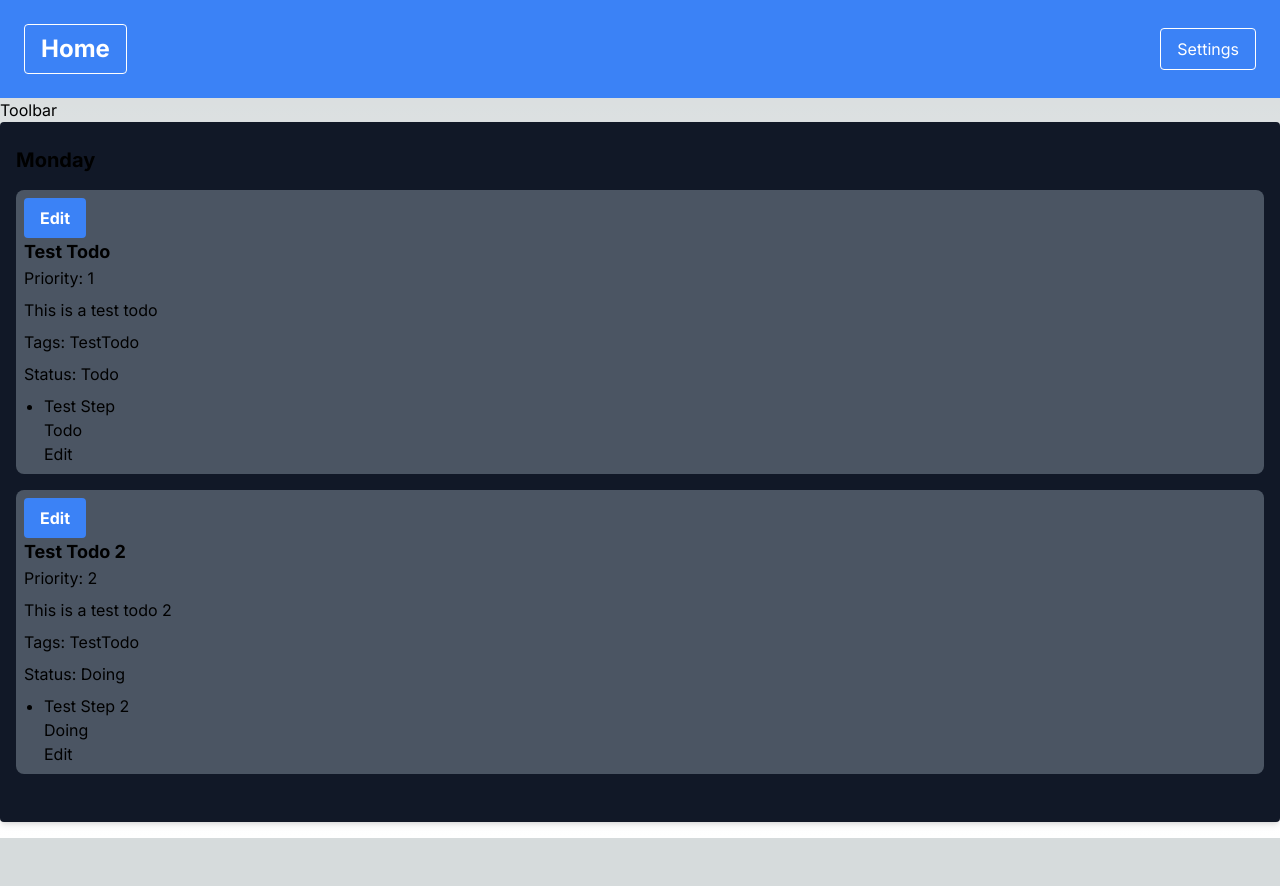
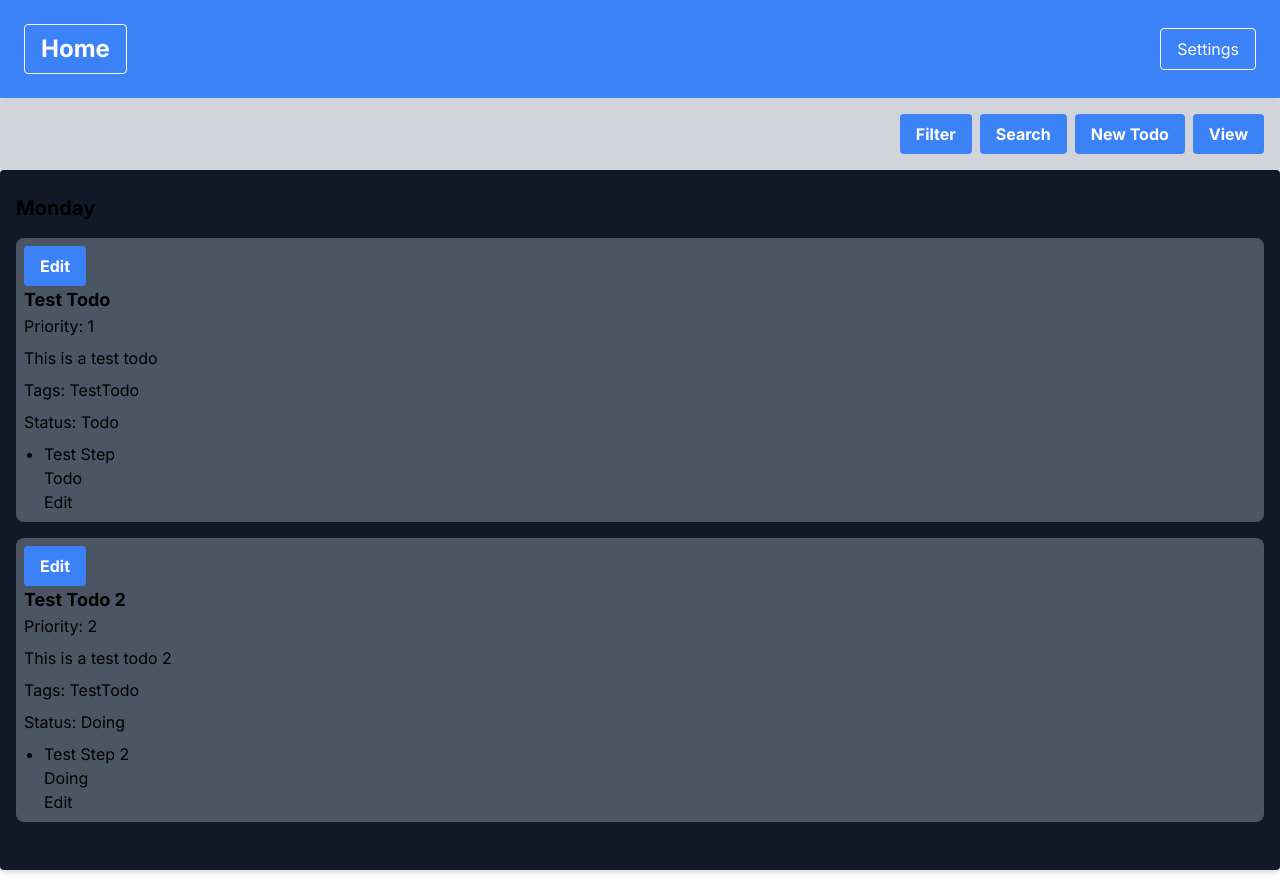
Before and after one commit to ni-ms/todoapp, a Next.js app: page / in a window 1280 px wide. Before the commit the page ends 838 px from the top, so only its background shows below. Built offline with nearby package versions, Linux system fonts and the light colour scheme.

Commit message:
Added toolbar. Need to add rust functionality

```diff
--- a/app/page.tsx
+++ b/app/page.tsx
@@ -48,7 +48,11 @@ export default function Home() {
 
     return (
         <main>
-            <Toolbar />
+            <Toolbar
+                onFilter={() => console.log("Filter clicked")}
+                onSearch={() => console.log("Search clicked")}
+                onNewTodo={() => console.log("New Todo clicked")}
+            />
             <TodoContainer
                 day="Monday"
                 todos={todos}
--- a/components/toolbar.tsx
+++ b/components/toolbar.tsx
@@ -1,8 +1,39 @@
-import React from 'react'
+import React, {MouseEventHandler} from 'react'
 
-const Toolbar = () => {
+interface ToolbarProps {
+    onFilter: MouseEventHandler<HTMLButtonElement>;
+    onSearch: MouseEventHandler<HTMLButtonElement>;
+    onNewTodo: MouseEventHandler<HTMLButtonElement>;
+}
+
+const Toolbar = ({onFilter, onSearch, onNewTodo}: ToolbarProps) => {
     return (
-        <div>Toolbar</div>
+        <div className="flex items-center justify-end bg-gray-300 p-4 rounded">
+            <button
+                className="bg-blue-500 hover:bg-blue-700 text-white font-bold py-2 px-4 rounded ml-2"
+                onClick={onFilter}
+            >
+                Filter
+            </button>
+            <button
+                className="bg-blue-500 hover:bg-blue-700 text-white font-bold py-2 px-4 rounded ml-2"
+                onClick={onSearch}
+            >
+                Search
+            </button>
+            <button
+                className="bg-blue-500 hover:bg-blue-700 text-white font-bold py-2 px-4 rounded ml-2"
+                onClick={onNewTodo}
+            >
+                New Todo
+            </button>
+            <button
+                className="bg-blue-500 hover:bg-blue-700 text-white font-bold py-2 px-4 rounded ml-2"
+            >
+                View
+            </button>
+        </div>
     )
 }
+
 export default Toolbar
```
Also changed, not shown: 1 other file (tests, documents, lock files or other folders).
